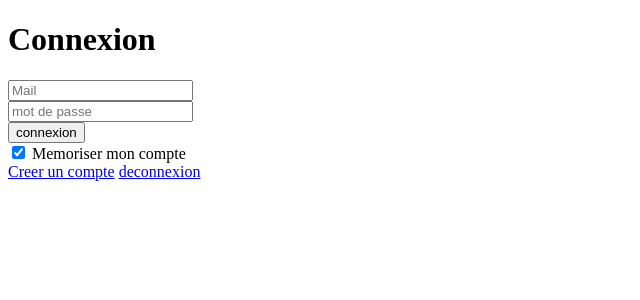
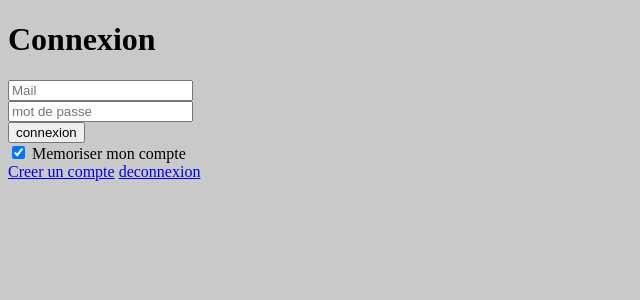
Before and after one commit to loux22/Billionar-Y, a Symfony app: template Billionar'Y/templates/user/login.html.twig in a window 1280 px wide. Shown: the top 300 px of the page, without its empty margins (0-640 px from the left). Run offline with Twig, Linux system fonts and the light colour scheme; the template is opened without the code that fills it, so the values that code supplies are empty; some libraries are stand-ins or nearby versions.

Commit message:
add navbar css

```diff
--- /dev/null
+++ b/Billionar'Y/public/css/navbar.css
@@ -0,0 +1,3 @@
+body{
+    background-color: rgb(201, 201, 201);
+}
--- a/Billionar'Y/src/Controller/AdminController.php
+++ b/Billionar'Y/src/Controller/AdminController.php
@@ -10,8 +10,8 @@ class AdminController extends AbstractController
     /**
      * @Route("/loginAdmin", name="loginAdmin")
      */
-    public function index()
+    public function login()
     {
-        return $this->render('loginAdmin/index.html.twig', []);
+        return $this->render('admin/loginAdmin.html.twig', []);
     }
 }
--- a/Billionar'Y/templates/base.html.twig
+++ b/Billionar'Y/templates/base.html.twig
@@ -4,6 +4,7 @@
         <meta charset="UTF-8">
         <title>Billionar'Y - {% block title %}{% endblock %}</title>
         {% block stylesheets %}{% endblock %}
+        <link rel="stylesheet" href="{{asset('css/navbar.css')}}">
     </head>
     <body>
     {% for message in app.flashes('success') %}
```
